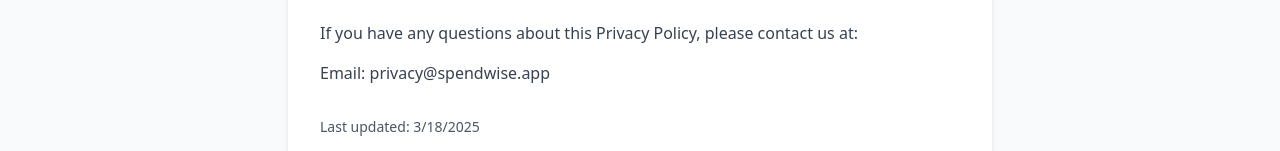
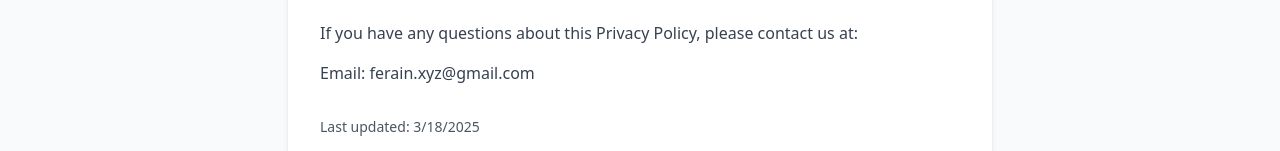
Before and after one commit to ferozhussain/spendwise, a React (Vite) app: page /privacy-policy in a window 1280 px wide. Shown: the part 1559-1710 px from the top of the page. Built offline with nearby package versions, Linux system fonts and the light colour scheme.

Commit message:
Update PrivacyPolicy.tsx

```diff
--- a/src/pages/PrivacyPolicy.tsx
+++ b/src/pages/PrivacyPolicy.tsx
@@ -84,7 +84,7 @@ const PrivacyPolicy = () => {
               If you have any questions about this Privacy Policy, please contact us at:
             </p>
             <p className="text-gray-700">
-              Email: privacy@spendwise.app
+              Email: ferain.xyz@gmail.com
             </p>
           </section>
 
```
